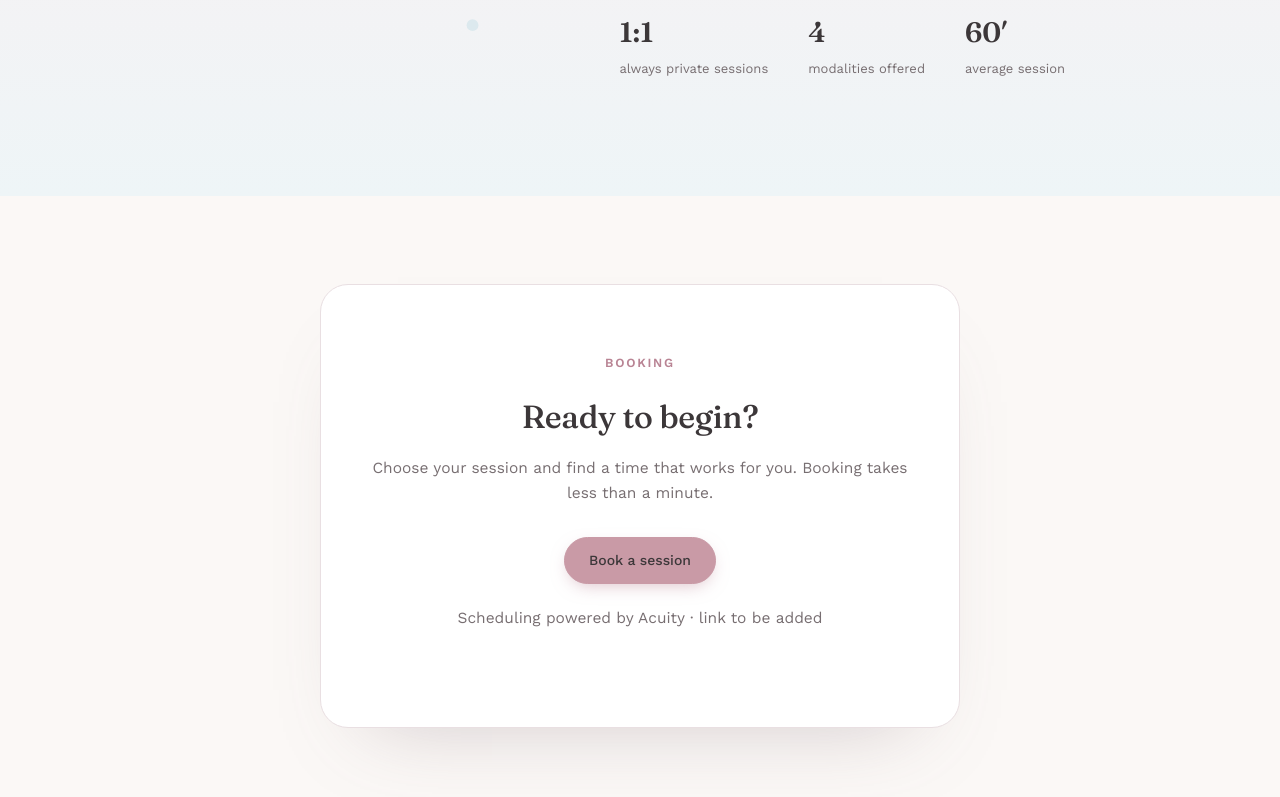
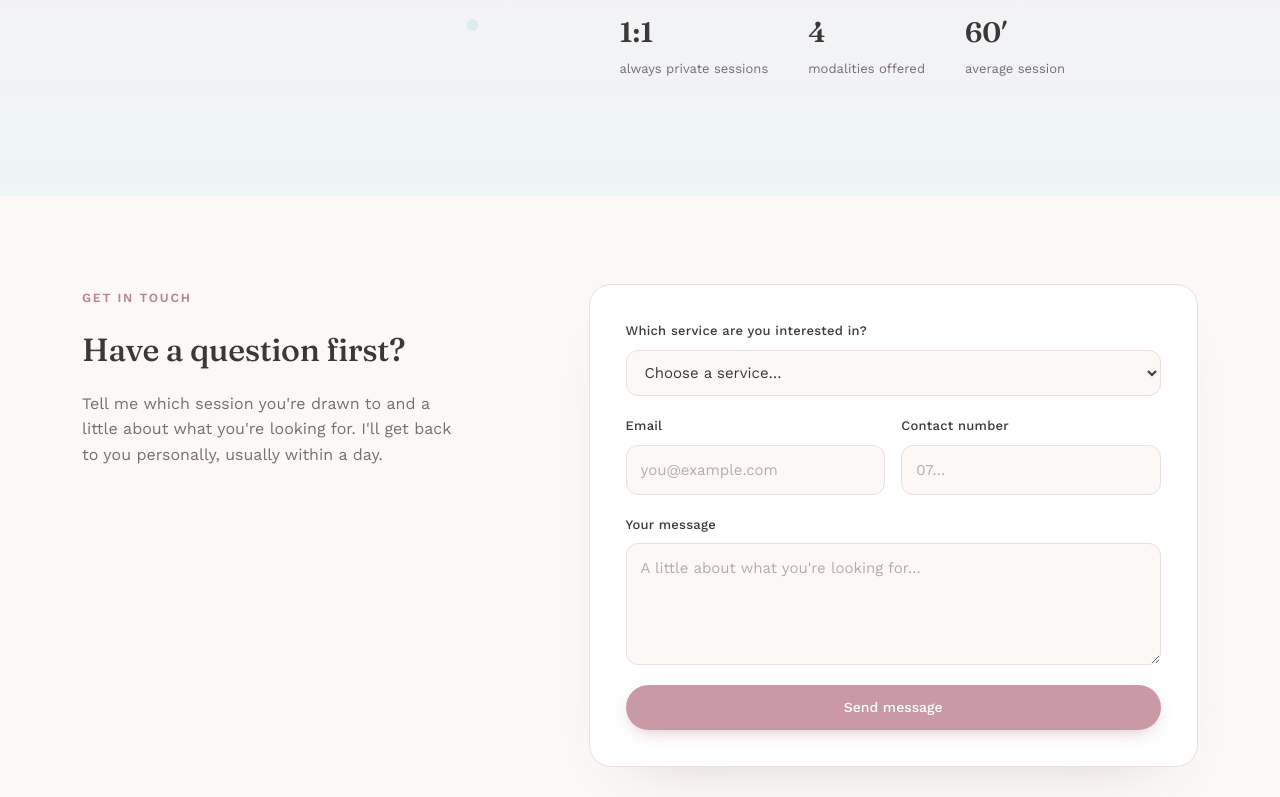
Before and after one commit to lizaspire-hue/stillhaven, a Next.js app: page /stillhaven in a window 1280 px wide. Shown: the part 2000-2797 px from the top of the page. Built offline with nearby package versions, Linux system fonts and the light colour scheme.

Commit message:
feat: add contact form and related functionality to Stillhaven page
Co-authored-by: lizaspire-hue <283462017+lizaspire-hue@users.noreply.github.com>

```diff
--- /dev/null
+++ b/app/stillhaven/actions.ts
@@ -0,0 +1,93 @@
+"use server"
+
+import { Resend } from "resend"
+
+const SERVICES = ["Massage", "Reiki", "1:1 Sound Healing", "Breathwork", "Not sure yet"]
+
+export type ContactState = {
+  status: "idle" | "success" | "error"
+  message: string
+}
+
+function escapeHtml(value: string) {
+  return value
+    .replace(/&/g, "&amp;")
+    .replace(/</g, "&lt;")
+    .replace(/>/g, "&gt;")
+    .replace(/"/g, "&quot;")
+    .replace(/'/g, "&#39;")
+}
+
+export async function sendContact(_prev: ContactState, formData: FormData): Promise<ContactState> {
+  const service = String(formData.get("service") || "").trim()
+  const email = String(formData.get("email") || "").trim()
+  const phone = String(formData.get("phone") || "").trim()
+  const message = String(formData.get("message") || "").trim()
+  // honeypot: bots fill hidden fields
+  const honeypot = String(formData.get("company") || "").trim()
+
+  if (honeypot) {
+    return { status: "success", message: "Thanks — your message has been sent." }
+  }
+
+  if (!service || !SERVICES.includes(service)) {
+    return { status: "error", message: "Please choose a service." }
+  }
+  if (!email || !/^[^\s@]+@[^\s@]+\.[^\s@]+$/.test(email)) {
+    return { status: "error", message: "Please enter a valid email address." }
+  }
+  if (!phone) {
+    return { status: "error", message: "Please enter a contact number." }
+  }
+  if (!message) {
+    return { status: "error", message: "Please add a short message." }
+  }
+
+  const apiKey = process.env.RESEND_API_KEY
+  if (!apiKey) {
+    console.log("[v0] RESEND_API_KEY is not set")
+    return {
+      status: "error",
+      message: "Sorry, the message could not be sent right now. Please try again later.",
+    }
+  }
+
+  try {
+    const resend = new Resend(apiKey)
+    const { error } = await resend.emails.send({
+      // Resend's shared onboarding sender works without domain verification
+      from: "Stillhaven <onboarding@resend.dev>",
+      to: ["lizaspire@gmail.com"],
+      replyTo: email,
+      subject: `New enquiry — ${service}`,
+      html: `
+        <div style="font-family: -apple-system, Segoe UI, Roboto, sans-serif; color: #3c3739; line-height: 1.6;">
+          <h2 style="margin: 0 0 16px;">New Stillhaven enquiry</h2>
+          <p><strong>Service:</strong> ${escapeHtml(service)}</p>
+          <p><strong>Email:</strong> ${escapeHtml(email)}</p>
+          <p><strong>Phone:</strong> ${escapeHtml(phone)}</p>
+          <p><strong>Message:</strong></p>
+          <p style="white-space: pre-wrap; background: #fbeff1; padding: 16px; border-radius: 10px;">${escapeHtml(
+            message,
+          )}</p>
+        </div>
+      `,
+    })
+
+    if (error) {
+      console.log("[v0] Resend error:", error)
+      return {
+        status: "error",
+        message: "Sorry, the message could not be sent right now. Please try again later.",
+      }
+    }
+
+    return { status: "success", message: "Thank you — your message has been sent. I'll be in touch soon." }
+  } catch (err) {
+    console.log("[v0] sendContact exception:", err)
+    return {
+      status: "error",
+      message: "Sorry, the message could not be sent right now. Please try again later.",
+    }
+  }
+}
--- a/app/stillhaven/page.tsx
+++ b/app/stillhaven/page.tsx
@@ -4,6 +4,7 @@ import { ShHeader } from "@/components/stillhaven/sh-header"
 import { ShHero } from "@/components/stillhaven/sh-hero"
 import { ShServices } from "@/components/stillhaven/sh-services"
 import { ShAbout } from "@/components/stillhaven/sh-about"
+import { ShContact } from "@/components/stillhaven/sh-contact"
 import { ShBooking } from "@/components/stillhaven/sh-booking"
 import { ShFooter } from "@/components/stillhaven/sh-footer"
 
@@ -21,6 +22,7 @@ export default function StillhavenPage() {
         <ShHero />
         <ShServices />
         <ShAbout />
+        <ShContact />
         <ShBooking />
       </main>
       <ShFooter />
--- a/app/stillhaven/stillhaven.module.css
+++ b/app/stillhaven/stillhaven.module.css
@@ -402,6 +402,145 @@
   color: var(--ink-soft);
 }
 
+/* ---------- contact ---------- */
+
+.contactGrid {
+  display: grid;
+  grid-template-columns: 0.85fr 1.15fr;
+  gap: 56px;
+  align-items: start;
+}
+
+.contactIntro h2 {
+  font-size: 32px;
+  margin: 14px 0 16px;
+}
+
+.contactIntro p {
+  color: var(--ink-soft);
+  font-size: 16px;
+  max-width: 380px;
+}
+
+.contactForm {
+  background: var(--white);
+  border: 1px solid var(--line);
+  border-radius: 22px;
+  padding: 36px;
+  box-shadow: 0 30px 60px -46px rgba(120, 100, 110, 0.35);
+}
+
+.field {
+  display: flex;
+  flex-direction: column;
+  gap: 8px;
+  margin-bottom: 20px;
+}
+
+.fieldRow {
+  display: grid;
+  grid-template-columns: 1fr 1fr;
+  gap: 16px;
+}
+
+.field label {
+  font-size: 13px;
+  font-weight: 500;
+  letter-spacing: 0.02em;
+  color: var(--ink);
+}
+
+.field input,
+.field select,
+.field textarea {
+  font-family: var(--font-work-sans), sans-serif;
+  font-size: 15px;
+  color: var(--ink);
+  background: var(--bg);
+  border: 1px solid var(--line);
+  border-radius: 12px;
+  padding: 12px 14px;
+  width: 100%;
+  transition: border-color 0.2s ease, box-shadow 0.2s ease;
+}
+
+.field textarea {
+  resize: vertical;
+  min-height: 96px;
+}
+
+.field input::placeholder,
+.field textarea::placeholder {
+  color: #b6aaad;
+}
+
+.field input:focus,
+.field select:focus,
+.field textarea:focus {
+  outline: none;
+  border-color: var(--rose);
+  box-shadow: 0 0 0 3px var(--pink-soft);
+}
+
+.honeypot {
+  position: absolute;
+  left: -9999px;
+  width: 1px;
+  height: 1px;
+  opacity: 0;
+  pointer-events: none;
+}
+
+.formError {
+  color: var(--rose-deep);
+  font-size: 13.5px;
+  margin-bottom: 16px;
+}
+
+.contactForm button {
+  border: none;
+  width: 100%;
+}
+
+.contactForm button:disabled {
+  opacity: 0.6;
+  cursor: not-allowed;
+}
+
+.contactSuccess {
+  background: var(--blue-soft);
+  border: 1px solid var(--blue);
+  border-radius: 22px;
+  padding: 44px 36px;
+  text-align: center;
+  display: flex;
+  flex-direction: column;
+  align-items: center;
+  gap: 16px;
+}
+
+.contactSuccessIcon {
+  width: 52px;
+  height: 52px;
+  border-radius: 50%;
+  background: var(--white);
+  display: flex;
+  align-items: center;
+  justify-content: center;
+}
+
+.contactSuccessIcon svg {
+  width: 24px;
+  height: 24px;
+  stroke: var(--rose-deep);
+}
+
+.contactSuccess p {
+  font-size: 16px;
+  color: var(--ink);
+  max-width: 340px;
+}
+
 /* ---------- footer ---------- */
 
 .footer {
@@ -461,6 +600,16 @@
   .aboutInner .wave {
     order: -1;
   }
+  .contactGrid {
+    grid-template-columns: 1fr;
+    gap: 32px;
+  }
+  .fieldRow {
+    grid-template-columns: 1fr;
+  }
+  .contactForm {
+    padding: 28px 22px;
+  }
   .section {
     padding: 64px 0;
   }
--- a/components/stillhaven/sh-booking.tsx
+++ b/components/stillhaven/sh-booking.tsx
@@ -8,10 +8,17 @@ export function ShBooking() {
           <span className={styles.eyebrow}>Booking</span>
           <h2>Ready to begin?</h2>
           <p>Choose your session and find a time that works for you. Booking takes less than a minute.</p>
-          <a href="#" className={`${styles.btn} ${styles.btnPrimary}`} id="acuity-link">
+          <a
+            href="https://lmfit.as.me/?appointmentType=category:Stillhaven%20Services"
+            target="_blank"
+            rel="noopener noreferrer"
+            className={`${styles.btn} ${styles.btnPrimary}`}
+          >
             Book a session
           </a>
-          <p className={styles.bookingNote}>Scheduling powered by Acuity · link to be added</p>
+          <p className={styles.bookingNote}>
+            Scheduling powered by Acuity · or <a href="#contact">send a message first</a>
+          </p>
         </div>
       </div>
     </section>
--- /dev/null
+++ b/components/stillhaven/sh-contact.tsx
@@ -0,0 +1,99 @@
+"use client"
+
+import { useActionState } from "react"
+import styles from "@/app/stillhaven/stillhaven.module.css"
+import { sendContact, type ContactState } from "@/app/stillhaven/actions"
+
+const initialState: ContactState = { status: "idle", message: "" }
+
+const services = ["Massage", "Reiki", "1:1 Sound Healing", "Breathwork", "Not sure yet"]
+
+export function ShContact() {
+  const [state, formAction, pending] = useActionState(sendContact, initialState)
+
+  return (
+    <section className={styles.section} id="contact">
+      <div className={styles.wrap}>
+        <div className={styles.contactGrid}>
+          <div className={styles.contactIntro}>
+            <span className={styles.eyebrow}>Get in touch</span>
+            <h2>Have a question first?</h2>
+            <p>
+              Tell me which session you&apos;re drawn to and a little about what you&apos;re looking for. I&apos;ll get
+              back to you personally, usually within a day.
+            </p>
+          </div>
+
+          {state.status === "success" ? (
+            <div className={styles.contactSuccess} role="status">
+              <div className={styles.contactSuccessIcon} aria-hidden="true">
+                <svg viewBox="0 0 24 24" fill="none" strokeWidth="1.8" strokeLinecap="round" strokeLinejoin="round">
+                  <path d="M20 6 9 17l-5-5" />
+                </svg>
+              </div>
+              <p>{state.message}</p>
+            </div>
+          ) : (
+            <form className={styles.contactForm} action={formAction} noValidate>
+              <div className={styles.field}>
+                <label htmlFor="service">Which service are you interested in?</label>
+                <select id="service" name="service" required defaultValue="">
+                  <option value="" disabled>
+                    Choose a service…
+                  </option>
+                  {services.map((s) => (
+                    <option key={s} value={s}>
+                      {s}
+                    </option>
+                  ))}
+                </select>
+              </div>
+
+              <div className={styles.fieldRow}>
+                <div className={styles.field}>
+                  <label htmlFor="email">Email</label>
+                  <input id="email" name="email" type="email" placeholder="you@example.com" required />
+                </div>
+                <div className={styles.field}>
+                  <label htmlFor="phone">Contact number</label>
+                  <input id="phone" name="phone" type="tel" placeholder="07…" required />
+                </div>
+              </div>
+
+              <div className={styles.field}>
+                <label htmlFor="message">Your message</label>
+                <textarea
+                  id="message"
+                  name="message"
+                  rows={4}
+                  placeholder="A little about what you're looking for…"
+                  required
+                />
+              </div>
+
+              {/* honeypot field, hidden from users */}
+              <input
+                type="text"
+                name="company"
+                tabIndex={-1}
+                autoComplete="off"
+                aria-hidden="true"
+                className={styles.honeypot}
+              />
+
+              {state.status === "error" && (
+                <p className={styles.formError} role="alert">
+                  {state.message}
+                </p>
+              )}
+
+              <button type="submit" className={`${styles.btn} ${styles.btnPrimary}`} disabled={pending}>
+                {pending ? "Sending…" : "Send message"}
+              </button>
+            </form>
+          )}
+        </div>
+      </div>
+    </section>
+  )
+}
--- a/components/stillhaven/sh-header.tsx
+++ b/components/stillhaven/sh-header.tsx
@@ -8,9 +8,15 @@ export function ShHeader() {
         <nav className={styles.navLinks} aria-label="Primary">
           <a href="#services">Services</a>
           <a href="#about">About</a>
+          <a href="#contact">Contact</a>
           <a href="#booking">Book</a>
         </nav>
-        <a href="#booking" className={`${styles.btn} ${styles.btnPrimary}`}>
+        <a
+          href="https://lmfit.as.me/?appointmentType=category:Stillhaven%20Services"
+          target="_blank"
+          rel="noopener noreferrer"
+          className={`${styles.btn} ${styles.btnPrimary}`}
+        >
           Book Now
         </a>
       </div>
--- a/package.json
+++ b/package.json
@@ -11,7 +11,8 @@
   "dependencies": {
     "next": "^15.2.4",
     "react": "^19",
-    "react-dom": "^19"
+    "react-dom": "^19",
+    "resend": "^6.18.1"
   },
   "devDependencies": {
     "@tailwindcss/postcss": "^4.3.3",
```
Also changed, not shown: components/stillhaven/sh-hero.tsx (+8 -3 lines), 1 other file (tests, documents, lock files or other folders).
